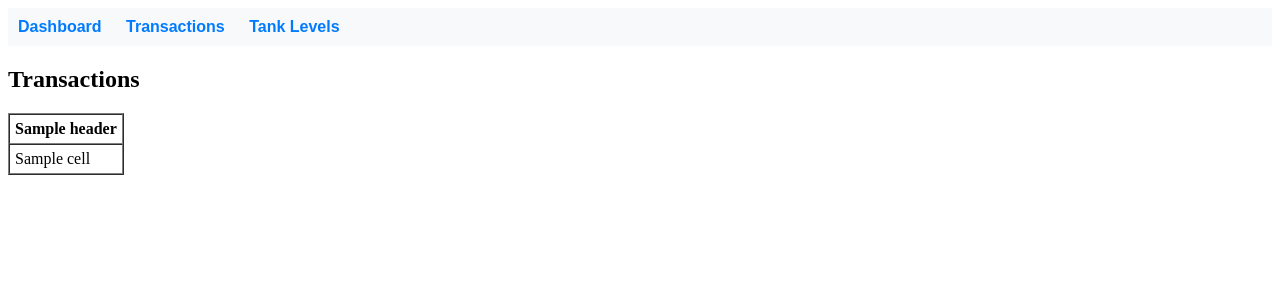
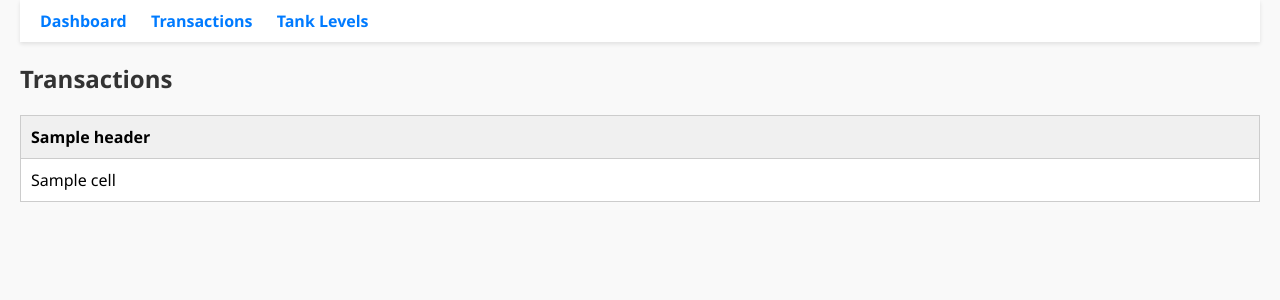
Before and after one commit to Quietsphere/flask-sql-viewer, a Flask app: template templates/Transactions.html in a window 1280 px wide. Shown: the top 300 px of the page. Run offline with Flask 3, Linux system fonts and the light colour scheme; the template is opened without the code that fills it: most values are stand-ins (such as "Sample title", 1, 10 or a date in 2020).

Commit message:
added style.css

```diff
--- /dev/null
+++ b/static/style.css
@@ -0,0 +1,48 @@
+body {
+    font-family: 'Segoe UI', sans-serif;
+    background-color: #f9f9f9;
+    margin: 0;
+    padding: 0 20px;
+}
+
+nav {
+    background-color: #ffffff;
+    padding: 10px 20px;
+    box-shadow: 0 2px 4px rgba(0,0,0,0.1);
+    margin-bottom: 20px;
+}
+
+nav a {
+    margin-right: 20px;
+    font-weight: bold;
+    color: #007bff;
+    text-decoration: none;
+}
+
+nav a:hover {
+    text-decoration: underline;
+}
+
+h2 {
+    color: #333;
+}
+
+table {
+    border-collapse: collapse;
+    width: 100%;
+    background-color: #fff;
+}
+
+th, td {
+    border: 1px solid #ccc;
+    padding: 10px;
+    text-align: left;
+}
+
+th {
+    background-color: #f0f0f0;
+}
+
+tr:nth-child(even) {
+    background-color: #f9f9f9;
+}
--- a/templates/Transactions.html
+++ b/templates/Transactions.html
@@ -2,16 +2,17 @@
 <html>
 <head>
     <title>Transactions</title>
+    <link rel="stylesheet" href="{{ url_for('static', filename='style.css') }}">
 </head>
 <body>
-    <nav style="background-color: #f8f9fa; padding: 10px; margin-bottom: 20px; font-family: sans-serif;">
-        <a href="/" style="margin-right: 20px; font-weight: bold; color: #007bff; text-decoration: none;">Dashboard</a>
-        <a href="/transactions" style="margin-right: 20px; font-weight: bold; color: #007bff; text-decoration: none;">Transactions</a>
-        <a href="/tanklevels" style="font-weight: bold; color: #007bff; text-decoration: none;">Tank Levels</a>
+    <nav>
+        <a href="/">Dashboard</a>
+        <a href="/transactions">Transactions</a>
+        <a href="/tanklevels">Tank Levels</a>
     </nav>
 
     <h2>Transactions</h2>
-    <table border="1" cellpadding="5" cellspacing="0">
+    <table>
         <thead>
             <tr>
                 {% for header in headers %}
```
Also changed, not shown: templates/index.html (+7 -6 lines), templates/tank_levels.html (+5 -4 lines).
